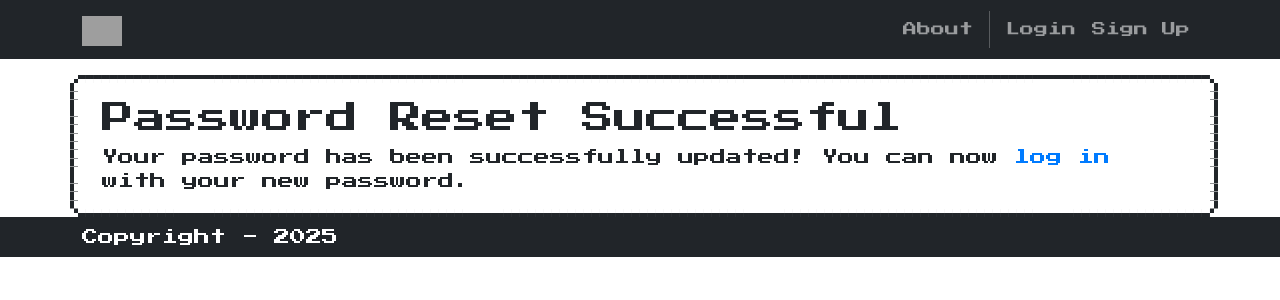
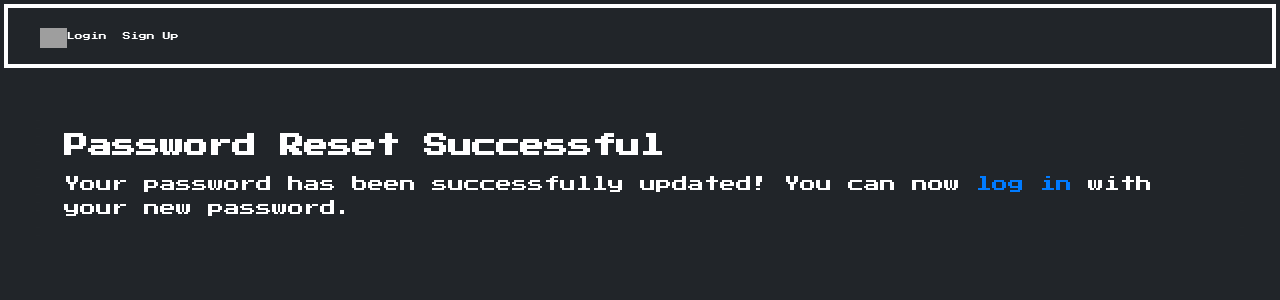
Before and after one commit to yulkim19/CS2340-PokeTrade, a Django app: template PokeTrade/accounts/templates/accounts/password_reset_complete.html in a window 1280 px wide. Shown: the top 300 px of the page. Run offline with Django 3.2, Linux system fonts and the light colour scheme; the template is opened without the code that fills it, so the values that code supplies are empty; some libraries are stand-ins or nearby versions; grey boxes are pictures that could not be loaded.

Commit message:
fixed page linking issue and navbar styling

```diff
--- a/PokeTrade/Collection/urls.py
+++ b/PokeTrade/Collection/urls.py
@@ -5,6 +5,5 @@ from .views import generate_pokemon_view
 
 urlpatterns = [
     path("", views.index, name="Collection.index"),
-    path("about", views.about, name="Collection.about"),
     path('generate-pokemon/', generate_pokemon_view, name='generate_pokemon'),
 ]
--- a/PokeTrade/PokeTrade/templates/base.html
+++ b/PokeTrade/PokeTrade/templates/base.html
@@ -5,14 +5,6 @@
     <meta charset="UTF-8">
     <title>{{ template_data.title }}</title>
     {% block head %}
-    <script src="https://cdnjs.cloudflare.com/ajax/libs/popper.js/1.16.0/umd/popper.min.js"></script>
-    <link href="https://cdn.jsdelivr.net/npm/bootstrap@5.3.3/dist/css/bootstrap.min.css" rel="stylesheet"
-          crossorigin="anonymous">
-    <link rel="stylesheet" href="https://cdnjs.cloudflare.com/ajax/libs/font-awesome/6.1.1/css/all.min.css">
-    <link href="https://fonts.googleapis.com/css2?family=Poppins:wght@300;400;500;600;700&display=swap"
-          rel="stylesheet">
-    <script src="https://cdn.jsdelivr.net/npm/bootstrap@5.3.3/dist/js/bootstrap.bundle.min.js"
-            crossorigin="anonymous"></script>
     <link rel="stylesheet" href="https://unpkg.com/nes.css@2.3.0/css/nes.min.css" />
     <link href="https://fonts.googleapis.com/css2?family=Press+Start+2P&display=swap" rel="stylesheet" />
 
@@ -20,57 +12,68 @@
     <meta name="viewport" content="width=device-width, initial-scale=1"/>
     <style>
         /* Global navbar styling */
-        nav {
-            padding: 0.5rem 1rem;
+        body {
+            margin: 0;
+            background-color: #212529;
+            color: white;
+            font-family: 'Press Start 2P', cursive;
         }
 
-        .navbar-brand img {
-            height: 30px;
+        nav.nes-container {
+            background-color: rgba(33, 37, 41, 0.1);
+            border-color: rgba(255, 255, 255, 0.1);
+            display: flex;
+            justify-content; space-between;
+            align-items: center;
+            padding: 1rem 2rem;
         }
 
-        .navbar-nav .nav-link {
-            font-size: 14px;
+        .nav-links {
+            display: flex;
+            gap: 1rem;
+            flex-wrap: wrap;
+            justify-content: flex-end;
         }
 
-        .navbar-toggler {
-            font-size: 14px;
+        .nav-links a {
+            color: white;
+            text-decoration: none;
+            font-size: 0.5rem;
         }
+
+        .nav-links a:hover {
+            color: #ffd700;
+        }
+
+        .logo img {
+            height: 20px;
+        }
+
+        #middle {
+            padding: 2rem;
+        }
+
     </style>
     {% endblock %}
 </head>
 <body>
     {% block header %}
     <!-- Header -->
-    <nav class="p-2 navbar navbar-dark bg-dark navbar-expand-lg">
-        <div class="container">
-            <a class="navbar-brand" href="{% url 'Collection.index' %}">
-                <img src="{% static 'logo.png' %}" alt="logo" height="30">  <!-- Smaller logo -->
+    <nav class="nes-container is-dark with-title">
+        <div class="logo">
+            <a href="{% url 'Collection.index' %}">
+                <img src="{% static 'logo.png' %}" alt="logo">
             </a>
-            <button class="navbar-toggler" type="button"
-                data-bs-toggle="collapse"
-                data-bs-target="#navbarNavAltMarkup"
-                aria-controls="navbarNavAltMarkup"
-                aria-expanded="false"
-                aria-label="Toggle navigation">
-                <span class="navbar-toggler-icon"></span>
-            </button>
-            <div class="collapse navbar-collapse" id="navbarNavAltMarkup">
-                <div class="navbar-nav ms-auto navbar-ml">
-                    {% if not user.is_authenticated %}
-                    <a class="nav-link" href="{% url 'Collection.index' %}">About</a>
-                    {% endif %}
-                    {% if user.is_authenticated %}
-                        <a class="nav-link" href="{% url 'Collection.index' %}">Collection</a>
-                        <a class="nav-link" href="{% url 'generate_pokemon' %}">Generate Pokemon</a>
-                        <div class="vr bg-white mx-2 d-none d-lg-block"></div>
-                        <a class="nav-link" href="{% url 'accounts.logout' %}">Logout ({{ user.username }})</a>
-                    {% else %}
-                        <div class="vr bg-white mx-2 d-none d-lg-block"></div>
-                        <a class="nav-link" href="{% url 'accounts.login' %}">Login</a>
-                        <a class="nav-link" href="{% url 'accounts.signup'%}">Sign Up</a>
-                    {% endif %}
-                </div>
-            </div>
+        </div>
+        <div class="nav-links">
+            {% if user.is_authenticated %}
+                <a href="{% url 'Collection.index' %}">Collection</a>
+                <a href="{% url 'index' %}">Marketplace</a>
+                <a href="{% url 'accounts.logout' %}">Logout ({{ user.username }})</a>
+            {% else %}
+                <a class="nav-link" href="{% url 'accounts.login' %}">Login</a>
+                <a class="nav-link" href="{% url 'accounts.signup'%}">Sign Up</a>
+            {% endif %}
         </div>
     </nav>
     <!-- Header -->
@@ -81,21 +84,6 @@
         {% endblock content %}
     </div>
 
-    {% block footer %}
-    <!-- Footer -->
-
-    <section>
-        <section class="p-2 ms-footer-bottom bg-dark" id="footer">
-            <div class="container d-flex justify-content-between">
-                <div class="text-white">
-                    <span> Copyright - 2025</span>
-                </div>
-            </div>
-        </section>
-    </section>
-    <!-- Footer -->
-    {% endblock %}
-
     {% block extra_scripts %}
     {% endblock %}
 </body>
```
Also changed, not shown: PokeTrade/Collection/templates/collection/collectionview.html (+5 -9 lines), PokeTrade/home/templates/home/home.html (+13 -16 lines), PokeTrade/home/urls.py (+5 -9 lines), PokeTrade/db.sqlite3.
